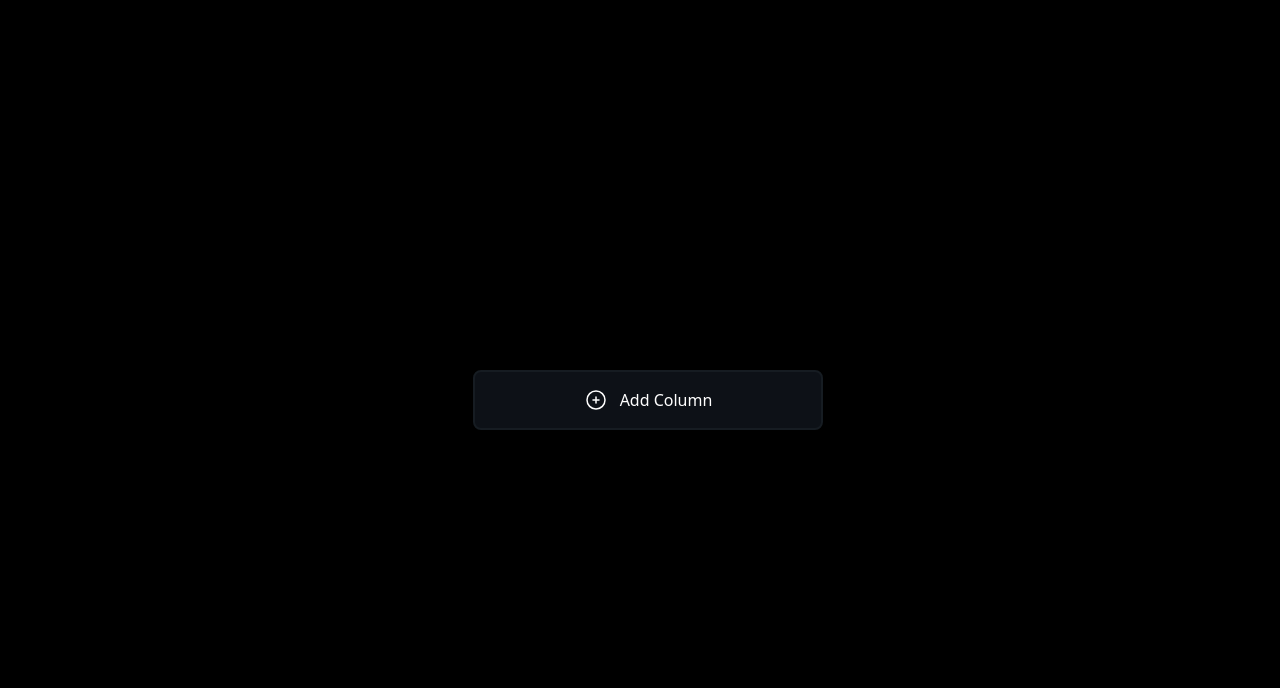
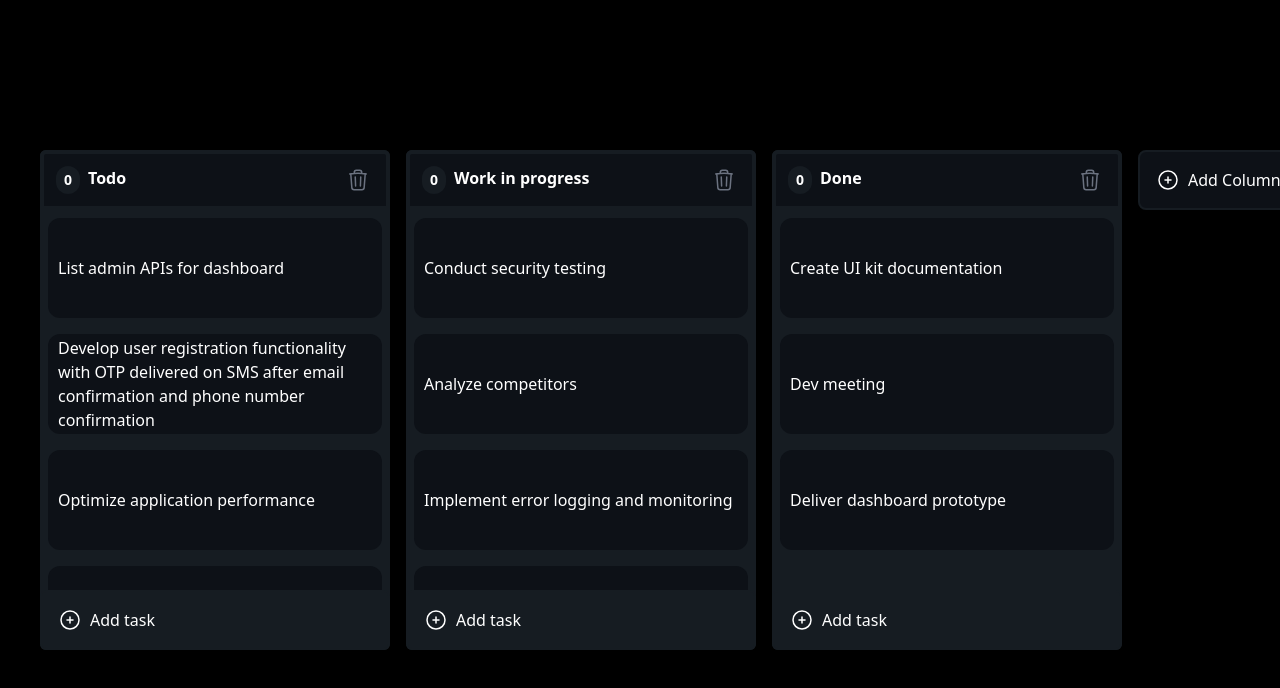
Before and after one commit to Lazzzare/KanbanBoard-React, a React (Vite) app: page / in a window 1280 px wide. Shown: the top 688 px of the page. Built offline with nearby package versions, Linux system fonts and the light colour scheme.

Commit message:
Update KanbanBoard.tsx

```diff
--- a/src/components/KanbanBoard.tsx
+++ b/src/components/KanbanBoard.tsx
@@ -1,10 +1,11 @@
+import PlusIcon from "../icons/PlusIcon";
 import { useMemo, useState } from "react";
-import PlusIcon from "../icons/PlusIcon";
 import { Column, Id, Task } from "../types";
 import ColumnContainer from "./ColumnContainer";
 import {
   DndContext,
   DragEndEvent,
+  DragOverEvent,
   DragOverlay,
   DragStartEvent,
   PointerSensor,
@@ -13,72 +14,265 @@ import {
 } from "@dnd-kit/core";
 import { SortableContext, arrayMove } from "@dnd-kit/sortable";
 import { createPortal } from "react-dom";
+import TaskCard from "./TaskCard";
 
-const KanbanBoard = () => {
-  const [tasks, setTasks] = useState<Task[]>([]);
-  const [columns, setColumns] = useState<Column[]>([]);
+const defaultCols: Column[] = [
+  {
+    id: "todo",
+    title: "Todo",
+  },
+  {
+    id: "doing",
+    title: "Work in progress",
+  },
+  {
+    id: "done",
+    title: "Done",
+  },
+];
+
+const defaultTasks: Task[] = [
+  {
+    id: "1",
+    columnId: "todo",
+    content: "List admin APIs for dashboard",
+  },
+  {
+    id: "2",
+    columnId: "todo",
+    content:
+      "Develop user registration functionality with OTP delivered on SMS after email confirmation and phone number confirmation",
+  },
+  {
+    id: "3",
+    columnId: "doing",
+    content: "Conduct security testing",
+  },
+  {
+    id: "4",
+    columnId: "doing",
+    content: "Analyze competitors",
+  },
+  {
+    id: "5",
+    columnId: "done",
+    content: "Create UI kit documentation",
+  },
+  {
+    id: "6",
+    columnId: "done",
+    content: "Dev meeting",
+  },
+  {
+    id: "7",
+    columnId: "done",
+    content: "Deliver dashboard prototype",
+  },
+  {
+    id: "8",
+    columnId: "todo",
+    content: "Optimize application performance",
+  },
+  {
+    id: "9",
+    columnId: "todo",
+    content: "Implement data validation",
+  },
+  {
+    id: "10",
+    columnId: "todo",
+    content: "Design database schema",
+  },
+  {
+    id: "11",
+    columnId: "todo",
+    content: "Integrate SSL web certificates into workflow",
+  },
+  {
+    id: "12",
+    columnId: "doing",
+    content: "Implement error logging and monitoring",
+  },
+  {
+    id: "13",
+    columnId: "doing",
+    content: "Design and implement responsive UI",
+  },
+];
+
+function KanbanBoard() {
+  const [columns, setColumns] = useState<Column[]>(defaultCols);
+  const columnsId = useMemo(() => columns.map((col) => col.id), [columns]);
+
+  const [tasks, setTasks] = useState<Task[]>(defaultTasks);
+
   const [activeColumn, setActiveColumn] = useState<Column | null>(null);
+
+  const [activeTask, setActiveTask] = useState<Task | null>(null);
+
   const sensors = useSensors(
     useSensor(PointerSensor, {
       activationConstraint: {
-        distance: 3,
+        distance: 10,
       },
     })
   );
-  const columnsId = useMemo(() => columns.map((col) => col.id), [columns]);
-  // CreateNewColumn
-  const createNewColumn = () => {
-    const columnToAdd: Column = {
-      id: generateId(),
-      title: `Column ${columns.length + 1}`,
-    };
-    setColumns([...columns, columnToAdd]);
-  };
 
-  // CreateTask
+  return (
+    <div
+      className="
+        m-auto
+        flex
+        min-h-screen
+        w-full
+        items-center
+        overflow-x-auto
+        overflow-y-hidden
+        px-[40px]
+    "
+    >
+      <DndContext
+        sensors={sensors}
+        onDragStart={onDragStart}
+        onDragEnd={onDragEnd}
+        onDragOver={onDragOver}
+      >
+        <div className="m-auto flex gap-4">
+          <div className="flex gap-4">
+            <SortableContext items={columnsId}>
+              {columns.map((col) => (
+                <ColumnContainer
+                  key={col.id}
+                  column={col}
+                  deleteColumn={deleteColumn}
+                  updateColumn={updateColumn}
+                  createTask={createTask}
+                  deleteTask={deleteTask}
+                  updateTask={updateTask}
+                  tasks={tasks.filter((task) => task.columnId === col.id)}
+                />
+              ))}
+            </SortableContext>
+          </div>
+          <button
+            onClick={() => {
+              createNewColumn();
+            }}
+            className="
+      h-[60px]
+      w-[350px]
+      min-w-[350px]
+      cursor-pointer
+      rounded-lg
+      bg-mainBackgroundColor
+      border-2
+      border-columnBackgroundColor
+      p-4
+      ring-rose-500
+      hover:ring-2
+      flex
+      gap-2
+      "
+          >
+            <PlusIcon />
+            Add Column
+          </button>
+        </div>
 
-  const createTask = (columnId: Id) => {
+        {createPortal(
+          <DragOverlay>
+            {activeColumn && (
+              <ColumnContainer
+                column={activeColumn}
+                deleteColumn={deleteColumn}
+                updateColumn={updateColumn}
+                createTask={createTask}
+                deleteTask={deleteTask}
+                updateTask={updateTask}
+                tasks={tasks.filter(
+                  (task) => task.columnId === activeColumn.id
+                )}
+              />
+            )}
+            {activeTask && (
+              <TaskCard
+                task={activeTask}
+                deleteTask={deleteTask}
+                updateTask={updateTask}
+              />
+            )}
+          </DragOverlay>,
+          document.body
+        )}
+      </DndContext>
+    </div>
+  );
+
+  function createTask(columnId: Id) {
     const newTask: Task = {
       id: generateId(),
       columnId,
       content: `Task ${tasks.length + 1}`,
     };
+
     setTasks([...tasks, newTask]);
-  };
+  }
 
-  // DeleteColumn
-  const deleteColumn = (id: Id) => {
+  function deleteTask(id: Id) {
+    const newTasks = tasks.filter((task) => task.id !== id);
+    setTasks(newTasks);
+  }
+
+  function updateTask(id: Id, content: string) {
+    const newTasks = tasks.map((task) => {
+      if (task.id !== id) return task;
+      return { ...task, content };
+    });
+
+    setTasks(newTasks);
+  }
+
+  function createNewColumn() {
+    const columnToAdd: Column = {
+      id: generateId(),
+      title: `Column ${columns.length + 1}`,
+    };
+
+    setColumns([...columns, columnToAdd]);
+  }
+
+  function deleteColumn(id: Id) {
     const filteredColumns = columns.filter((col) => col.id !== id);
     setColumns(filteredColumns);
-  };
 
-  // updateColumn
-  const updateColumn = (id: Id, title: string) => {
+    const newTasks = tasks.filter((t) => t.columnId !== id);
+    setTasks(newTasks);
+  }
+
+  function updateColumn(id: Id, title: string) {
     const newColumns = columns.map((col) => {
       if (col.id !== id) return col;
       return { ...col, title };
     });
+
     setColumns(newColumns);
-  };
+  }
 
-  // DeleteTaks
-  const deleteTask = (id: Id) => {
-    const newTasks = tasks.filter((task) => task.id !== id);
-    setTasks(newTasks);
-  };
-
-  // OnDragStart
-  const onDragStart = (e: DragStartEvent) => {
-    console.log("Dragged", e);
-    if (e.active.data.current?.type === "Column") {
-      setActiveColumn(e.active.data.current.column);
+  function onDragStart(event: DragStartEvent) {
+    if (event.active.data.current?.type === "Column") {
+      setActiveColumn(event.active.data.current.column);
       return;
     }
-  };
 
-  // OnDragEnd
+    if (event.active.data.current?.type === "Task") {
+      setActiveTask(event.active.data.current.task);
+      return;
+    }
+  }
+
   function onDragEnd(event: DragEndEvent) {
     setActiveColumn(null);
+    setActiveTask(null);
 
     const { active, over } = event;
     if (!over) return;
@@ -91,6 +285,8 @@ const KanbanBoard = () => {
     const isActiveAColumn = active.data.current?.type === "Column";
     if (!isActiveAColumn) return;
 
+    console.log("DRAG END");
+
     setColumns((columns) => {
       const activeColumnIndex = columns.findIndex((col) => col.id === activeId);
 
@@ -100,58 +296,54 @@ const KanbanBoard = () => {
     });
   }
 
-  const generateId = () => {
-    return Math.floor(Math.random() * 100001);
-  };
-  return (
-    <div className="m-auto flex min-h-screen w-full items-center overflow-x-auto overflow-y-hidden px-[40px]">
-      <DndContext
-        sensors={sensors}
-        onDragStart={onDragStart}
-        onDragEnd={onDragEnd}
-      >
-        <div className="m-auto flex gap-4">
-          <div className="flex gap-4">
-            <SortableContext items={columnsId}>
-              {columns.map((col) => (
-                <ColumnContainer
-                  key={col.id}
-                  column={col}
-                  deleteColumn={deleteColumn}
-                  updateColumn={updateColumn}
-                  createTask={createTask}
-                  tasks={tasks.filter((task) => task.columnId === col.id)}
-                  deleteTask={deleteTask}
-                />
-              ))}
-            </SortableContext>
-          </div>
-          <button
-            onClick={createNewColumn}
-            className="h-[60px] w-[350px] min-w-[350px] flex items-center justify-center gap-x-3 cursor-pointer rounded-lg bg-mainBackgroundColor
-        border-2 border-columnBackgroundColor p-4 ring-rose-500 hover:ring-2"
-          >
-            <PlusIcon /> Add Column
-          </button>
-        </div>
-        {createPortal(
-          <DragOverlay>
-            {activeColumn && (
-              <ColumnContainer
-                column={activeColumn}
-                deleteColumn={deleteColumn}
-                updateColumn={updateColumn}
-                createTask={createTask}
-                tasks={tasks}
-                deleteTask={deleteTask}
-              />
-            )}
-          </DragOverlay>,
-          document.body
-        )}
-      </DndContext>
-    </div>
-  );
-};
+  function onDragOver(event: DragOverEvent) {
+    const { active, over } = event;
+    if (!over) return;
+
+    const activeId = active.id;
+    const overId = over.id;
+
+    if (activeId === overId) return;
+
+    const isActiveATask = active.data.current?.type === "Task";
+    const isOverATask = over.data.current?.type === "Task";
+
+    if (!isActiveATask) return;
+
+    // Im dropping a Task over another Task
+    if (isActiveATask && isOverATask) {
+      setTasks((tasks) => {
+        const activeIndex = tasks.findIndex((t) => t.id === activeId);
+        const overIndex = tasks.findIndex((t) => t.id === overId);
+
+        if (tasks[activeIndex].columnId != tasks[overIndex].columnId) {
+          // Fix introduced after video recording
+          tasks[activeIndex].columnId = tasks[overIndex].columnId;
+          return arrayMove(tasks, activeIndex, overIndex - 1);
+        }
+
+        return arrayMove(tasks, activeIndex, overIndex);
+      });
+    }
+
+    const isOverAColumn = over.data.current?.type === "Column";
+
+    // Im dropping a Task over a column
+    if (isActiveATask && isOverAColumn) {
+      setTasks((tasks) => {
+        const activeIndex = tasks.findIndex((t) => t.id === activeId);
+
+        tasks[activeIndex].columnId = overId;
+        console.log("DROPPING TASK OVER COLUMN", { activeIndex });
+        return arrayMove(tasks, activeIndex, activeIndex);
+      });
+    }
+  }
+}
+
+function generateId() {
+  /* Generate a random number between 0 and 10000 */
+  return Math.floor(Math.random() * 10001);
+}
 
 export default KanbanBoard;
```
